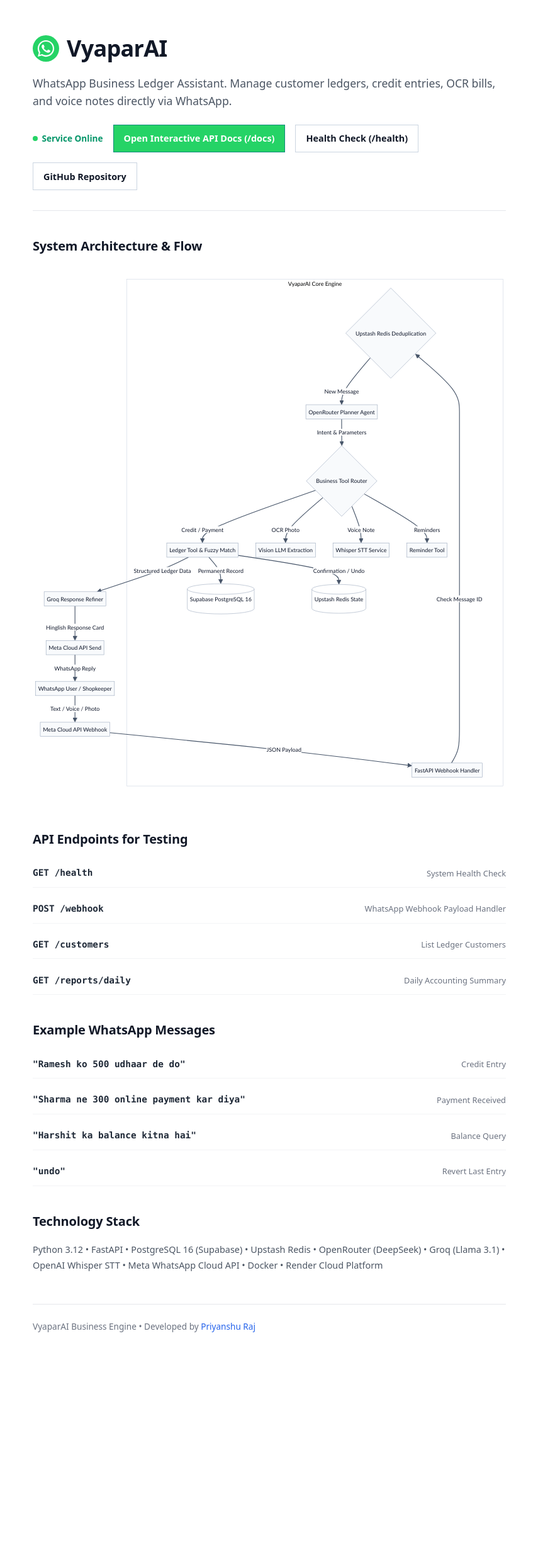
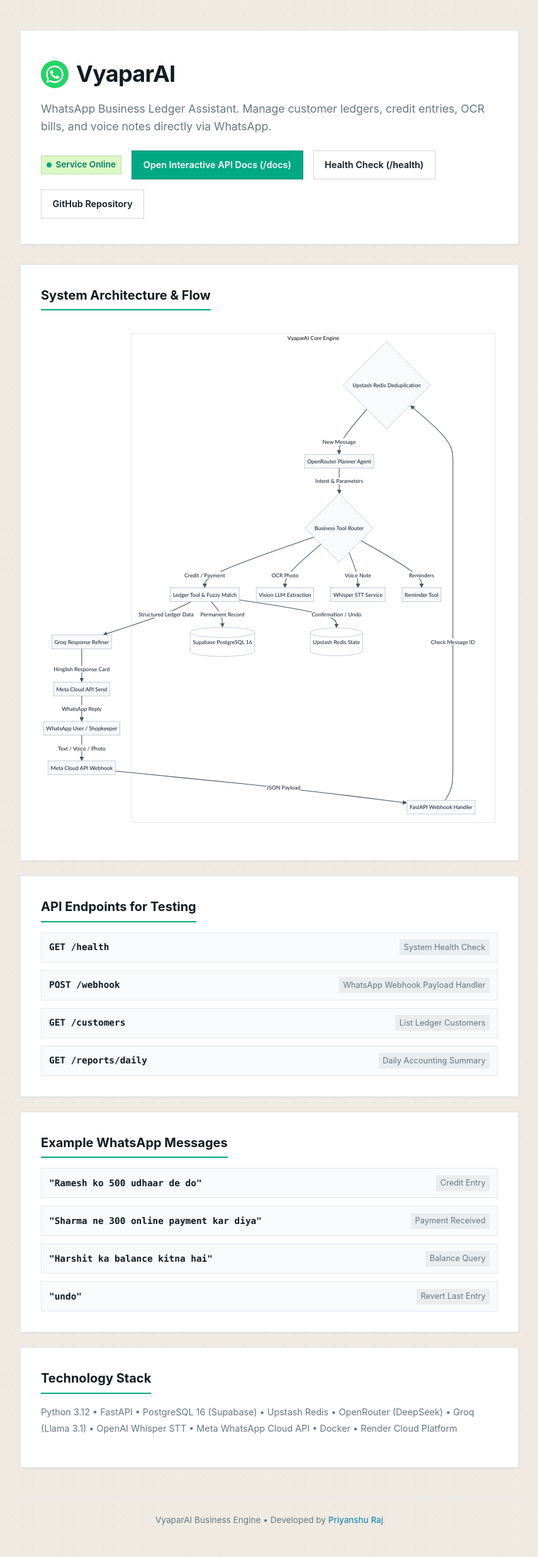
Before and after one commit to priyanshuraj20/VyaparAi, a FastAPI app: page / in a window 1280 px wide. Shown: the whole page at 63% size, without its empty margins (212-1067 px from the left). Before the commit the page ends 2116 px from the top, so only its background shows below. Run offline with FastAPI, Linux system fonts and the light colour scheme.

Commit message:
Apply WhatsApp Web theme background and enforce sharp rectangular 0px corners across all elements

```diff
--- a/app/static/css/style.css
+++ b/app/static/css/style.css
@@ -1,35 +1,40 @@
 :root {
-  --bg: #ffffff;
-  --text-main: #111827;
-  --text-muted: #4b5563;
-  --text-light: #6b7280;
-  --border-light: #e5e7eb;
-  --wa-green: #25d366;
-  --wa-dark: #128c7e;
-  --link-blue: #2563eb;
+  --bg: #efeae2; /* Official WhatsApp Web background color */
+  --card-bg: #ffffff;
+  --text-main: #111b21;
+  --text-muted: #667781;
+  --border-color: #e9edef;
+  --wa-green: #00a884;
+  --wa-green-dark: #128c7e;
+  --link-blue: #027eb5;
 }
 
 * {
   box-sizing: border-box;
   margin: 0;
   padding: 0;
+  border-radius: 0px !important; /* ZERO rounded corners on anything */
 }
 
 body {
-  font-family: system-ui, -apple-system, BlinkMacSystemFont, "Segoe UI", Roboto, Oxygen, Ubuntu, Cantarell, sans-serif;
+  font-family: -apple-system, BlinkMacSystemFont, "Segoe UI", Roboto, Helvetica, Arial, sans-serif;
   background-color: var(--bg);
+  background-image: radial-gradient(rgba(0, 0, 0, 0.04) 1px, transparent 0);
+  background-size: 16px 16px;
   color: var(--text-main);
   line-height: 1.6;
   padding: 3rem 1.5rem;
-  max-width: 800px;
+  max-width: 840px;
   margin: 0 auto;
 }
 
 /* Header Section */
 .header-section {
-  margin-bottom: 2.5rem;
-  padding-bottom: 2rem;
-  border-bottom: 1px solid var(--border-light);
+  background-color: #ffffff;
+  border: 1px solid var(--border-color);
+  padding: 2.5rem 2rem;
+  margin-bottom: 2rem;
+  box-shadow: 0 1px 3px rgba(11, 20, 26, 0.08);
 }
 
 .brand-row {
@@ -40,8 +45,8 @@ body {
 }
 
 .brand-icon {
-  width: 42px;
-  height: 42px;
+  width: 44px;
+  height: 44px;
   flex-shrink: 0;
 }
 
@@ -58,7 +63,7 @@ h1 {
   margin-bottom: 1.5rem;
 }
 
-/* Links & Buttons — Crisp Square Corners (0px border-radius) */
+/* Buttons — Sharp 0px Rectangular Corners */
 .nav-links {
   display: flex;
   gap: 1rem;
@@ -70,53 +75,60 @@ h1 {
   display: inline-flex;
   align-items: center;
   gap: 0.4rem;
-  padding: 0.6rem 1rem;
-  border-radius: 0px; /* Sharp clean human corners */
+  padding: 0.65rem 1.1rem;
   font-weight: 600;
   font-size: 0.9rem;
   text-decoration: none;
+  border-radius: 0px !important;
   transition: background-color 0.15s ease;
 }
 
 .btn-green {
   background-color: var(--wa-green);
   color: #ffffff;
-  border: 1px solid var(--wa-dark);
+  border: 1px solid var(--wa-green-dark);
 }
 
 .btn-green:hover {
-  background-color: var(--wa-dark);
+  background-color: var(--wa-green-dark);
 }
 
 .btn-outline {
   background-color: #ffffff;
   color: var(--text-main);
-  border: 1px solid #cbd5e1;
+  border: 1px solid #d1d7db;
 }
 
 .btn-outline:hover {
-  background-color: #f8fafc;
+  background-color: #f0f2f5;
 }
 
 .badge-status {
   display: inline-flex;
   align-items: center;
   gap: 0.4rem;
-  color: #059669;
+  color: #008069;
   font-size: 0.85rem;
   font-weight: 600;
+  padding: 0.2rem 0.5rem;
+  background: #dcf8c6;
+  border: 1px solid #b7e4a1;
 }
 
 .badge-dot {
   width: 8px;
   height: 8px;
   background-color: var(--wa-green);
-  border-radius: 50%;
+  border-radius: 50% !important; /* dot icon */
 }
 
 /* Content Sections */
 .section {
-  margin-bottom: 2.5rem;
+  background-color: #ffffff;
+  border: 1px solid var(--border-color);
+  padding: 2rem;
+  margin-bottom: 1.5rem;
+  box-shadow: 0 1px 3px rgba(11, 20, 26, 0.08);
 }
 
 h2 {
@@ -124,7 +136,9 @@ h2 {
   font-weight: 700;
   color: var(--text-main);
   margin-bottom: 1rem;
-  letter-spacing: -0.01em;
+  border-bottom: 2px solid var(--wa-green);
+  padding-bottom: 0.4rem;
+  display: inline-block;
 }
 
 p {
@@ -145,20 +159,23 @@ p {
   display: flex;
   justify-content: space-between;
   align-items: center;
-  padding: 0.65rem 0;
-  border-bottom: 1px solid #f3f4f6;
+  padding: 0.65rem 0.75rem;
+  background-color: #f8fafc;
+  border: 1px solid #e2e8f0;
   font-size: 0.9rem;
 }
 
 .code-font {
   font-family: ui-monospace, SFMono-Regular, Consolas, monospace;
-  color: #1f2937;
+  color: #111b21;
   font-weight: 600;
 }
 
 .tag-label {
-  color: var(--text-light);
+  color: var(--text-muted);
   font-size: 0.8rem;
+  background-color: #e9edef;
+  padding: 0.15rem 0.4rem;
 }
 
 .tech-text {
@@ -177,19 +194,22 @@ p {
 .mermaid .cluster rect {
   fill: #ffffff !important;
   stroke: #cbd5e1 !important;
+  border-radius: 0px !important;
 }
 
 .mermaid .node rect, .mermaid .node circle, .mermaid .node polygon {
   fill: #f8fafc !important;
   stroke: #94a3b8 !important;
+  border-radius: 0px !important;
 }
 
 footer {
   margin-top: 3rem;
   padding-top: 1.5rem;
-  border-top: 1px solid var(--border-light);
+  border-top: 1px solid var(--border-color);
   font-size: 0.85rem;
-  color: var(--text-light);
+  color: var(--text-muted);
+  text-align: center;
 }
 
 footer a {
```
